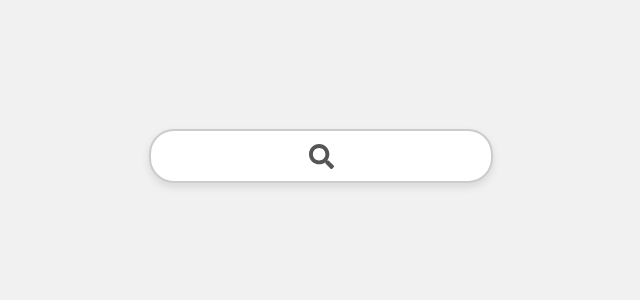
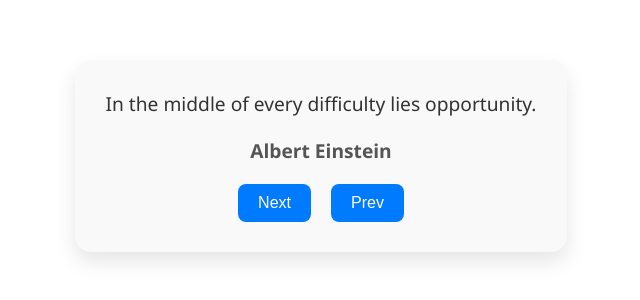
Before and after one commit to ltlehro/Beginner, a React (Vite) app: page / in a window 1280 px wide. Shown: the part 244-544 px from the top of the page, without its empty margins (319-959 px from the left). Built offline with nearby package versions, Linux system fonts and the light colour scheme.

Commit message:
created testimonial component

```diff
--- a/src/App.jsx
+++ b/src/App.jsx
@@ -1,10 +1,10 @@
 import React from 'react'
-import HiddenSearchBar from "./components/HiddenSearchBar.jsx";
+import Testimonials from "./components/Testimonials.jsx";
 
 const App = () => {
     return (
         <div>
-            <HiddenSearchBar />
+            <Testimonials />
         </div>
     )
 }
--- /dev/null
+++ b/src/components/Testimonials.jsx
@@ -0,0 +1,46 @@
+import React, {useState} from 'react'
+import '../styles/testimonials.css'
+
+const Testimonials = () => {
+
+    const [currentIndex, setCurrentIndex] = useState(0)
+
+    const testimonials = [
+        {
+            quote: "In the middle of every difficulty lies opportunity.",
+            author: "Albert Einstein"
+        },
+        {
+            quote: "Life is really simple, but we insist on making it complicated.",
+            author: "Confucius"
+        },
+        {
+            quote: "The best way to predict your future is to create it.",
+            author: "Abraham Lincoln"
+        }
+    ]
+
+    const handleNextClick = () => {
+        setCurrentIndex((currentIndex + 1) % testimonials.length)
+    }
+
+    const handlePrevClick = () => {
+        setCurrentIndex((currentIndex + testimonials.length - 1) % testimonials.length)
+    }
+
+    return (
+        <div className="testimonial-container">
+            <span>
+                {testimonials[currentIndex].quote}
+            </span>
+
+            <span>
+                {testimonials[currentIndex].author}
+            </span>
+
+            <button onClick={handleNextClick}>Next</button>
+            <button onClick={handlePrevClick}>Prev</button>
+        </div>
+    )
+}
+export default Testimonials
--- /dev/null
+++ b/src/styles/testimonials.css
@@ -0,0 +1,49 @@
+body {
+    margin: 0;
+    padding: 0;
+    font-family: sans-serif;
+    background-color: white;
+    display: flex;
+    justify-content: center;
+    align-items: center;
+    min-height: 100vh;
+}
+
+.testimonial-container {
+    max-width: 600px;
+    margin: 50px auto;
+    padding: 30px;
+    background-color: #f9f9f9;
+    border-radius: 16px;
+    box-shadow: 0 10px 20px rgba(0, 0, 0, 0.1);
+    text-align: center;
+    font-family: 'Segoe UI', Tahoma, Geneva, Verdana, sans-serif;
+}
+
+.testimonial-container span {
+    display: block;
+    margin-bottom: 20px;
+    font-size: 1.2rem;
+    color: #333;
+}
+
+.testimonial-container span:last-of-type {
+    font-weight: bold;
+    color: #555;
+}
+
+.testimonial-container button {
+    padding: 10px 20px;
+    margin: 0 10px;
+    font-size: 1rem;
+    border: none;
+    border-radius: 8px;
+    cursor: pointer;
+    background-color: #007bff;
+    color: white;
+    transition: background-color 0.3s ease;
+}
+
+.testimonial-container button:hover {
+    background-color: #0056b3;
+}
```
